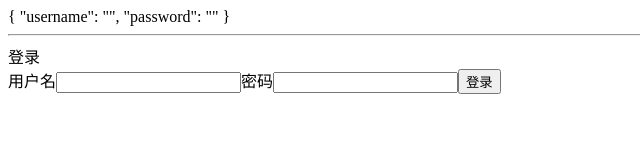
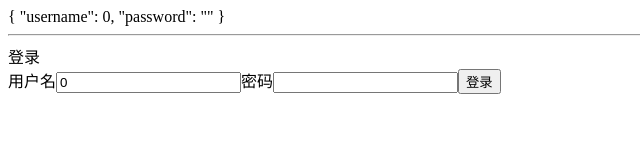
Before and after one commit to ygcedu/vue-demo2, a Vue app: page / in a window 1280 px wide. Shown: the top 162 px of the page, without its empty margins (0-640 px from the left). Built offline with nearby package versions, Linux system fonts and the light colour scheme.

Commit message:
v-model.number检查数字输入类型

```diff
--- a/src/App.vue
+++ b/src/App.vue
@@ -5,7 +5,7 @@
     <form @submit.prevent="onSubmit">
       <label>
         <span>用户名</span>
-        <input type="text" v-model.lazy="user.username"/>
+        <input type="text" v-model.number="user.username"/>
       </label>
       <label>
         <span>密码</span>
@@ -23,7 +23,7 @@
     return {
       x: [],
       user: {
-        username: '',
+        username: 0,
         password: ''
       }
     }
```
